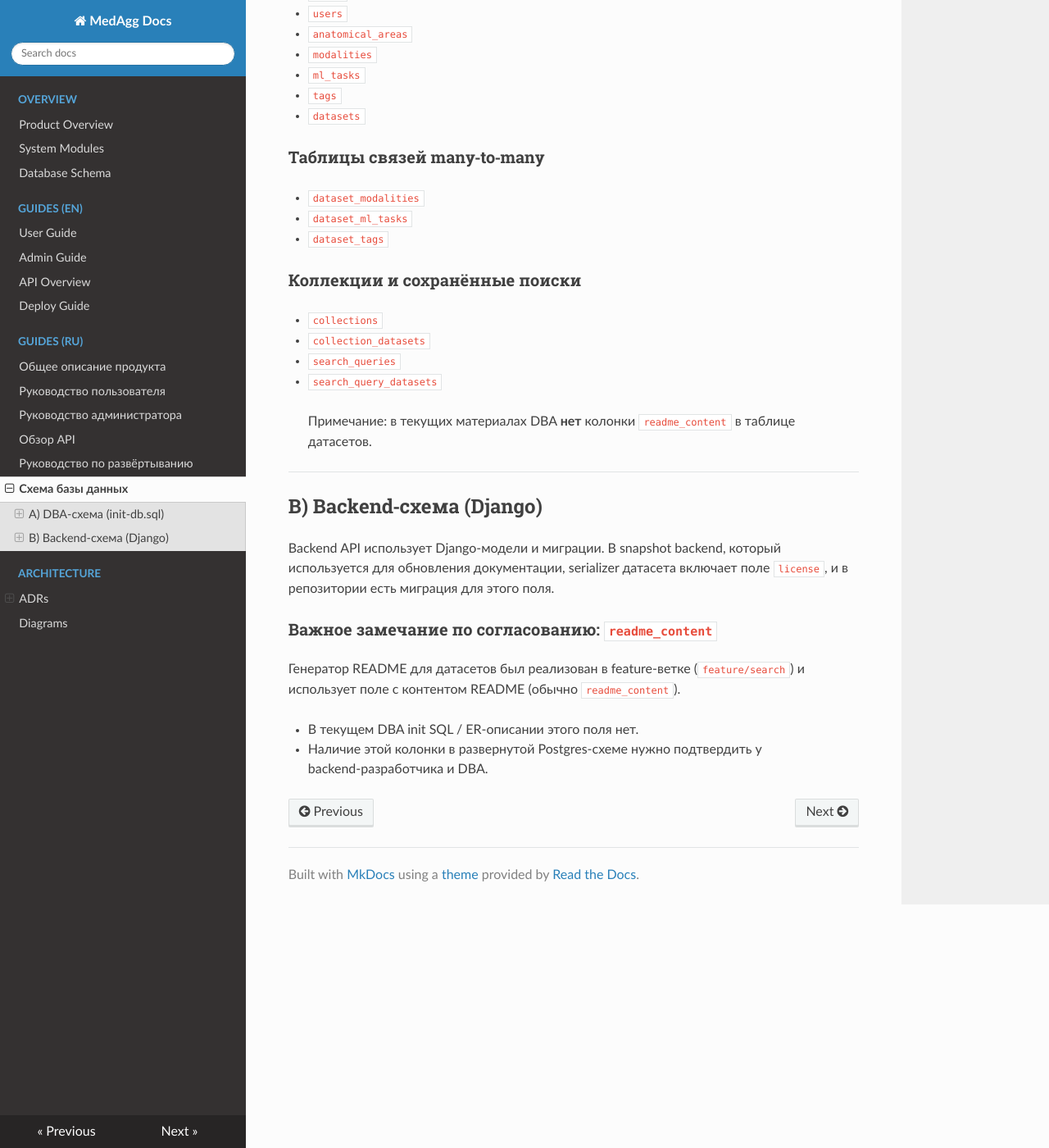
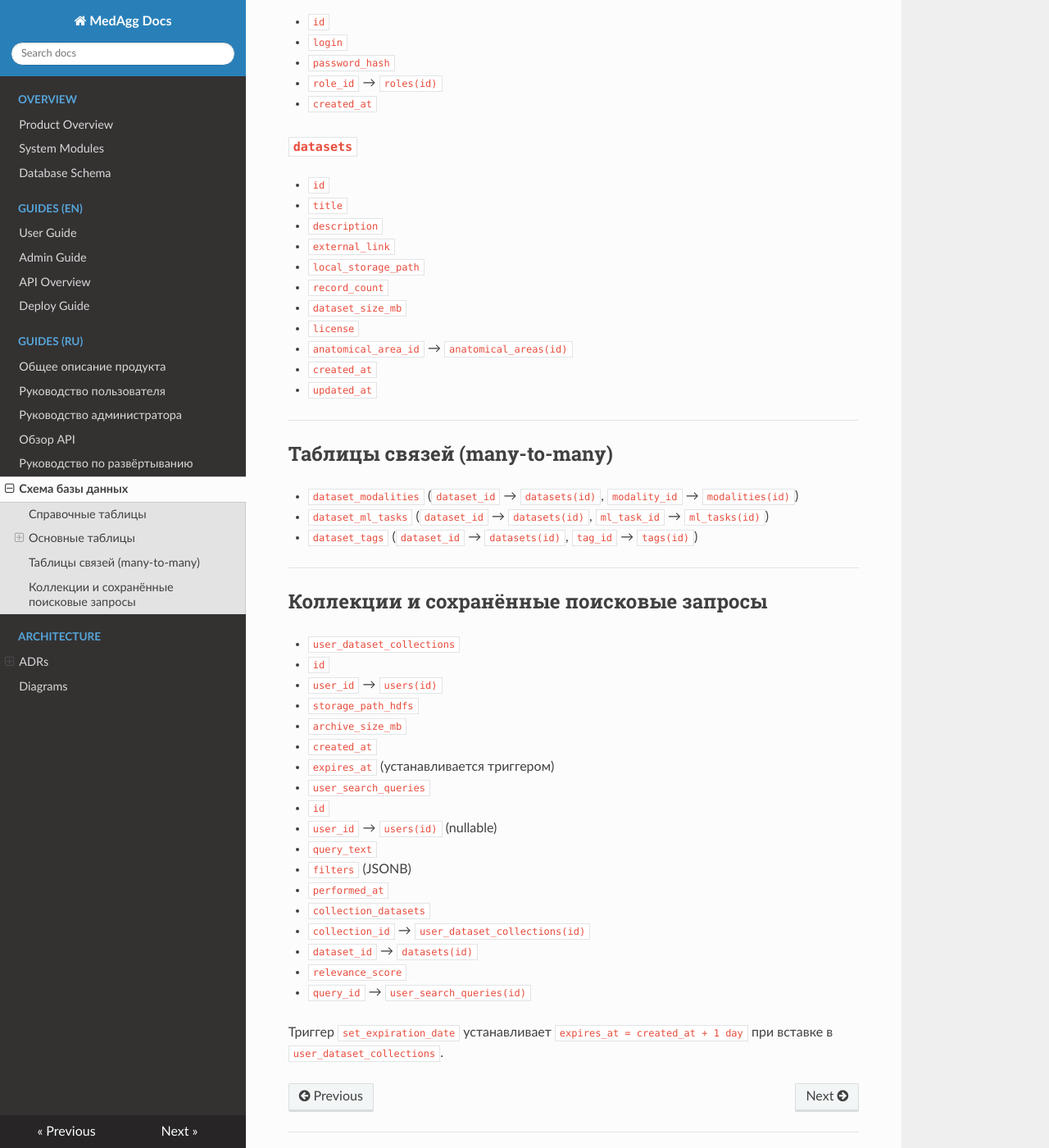
Before and after one commit to ramiro-rp/medagg-doc, an MkDocs documentation site: the page built from docs/db-schema.ru.md, in a window 1280 px wide and 1400 px high, scrolled down 629 px. Shown: the whole window at 82% size. Built offline with MkDocs 1.6.1, drawn with Linux system fonts in a browser that asks for light colours; nearby versions of some CDN libraries; some of the changed text lies outside the part shown.

Commit message:
update schema modules and checklist

```diff
--- a/docs/db-schema.ru.md
+++ b/docs/db-schema.ru.md
@@ -1,51 +1,77 @@
-# Database Schema (MVP)
+# Схема базы данных (MVP)
 
-Этот документ фиксирует схему базы данных проекта. Сейчас существуют **две версии описания схемы**:
+Этот документ отражает **текущую схему базы данных** из материалов DBA:
 
-1) **DBA init SQL / ER‑модель** (см. `init-db.sql` и документацию DBA): отдельная Postgres‑схема с таблицами `roles`, `users`, `datasets`, а также дополнительными таблицами `collections` и `search_queries`.
-
-2) **Backend (Django) модели + миграции**: backend API реализован на Django/DRF и использует свои модели и миграции (включая таблицы `django.contrib.auth`).
-
-Поскольку эти источники пока не полностью согласованы, ниже они разделены и отмечены известные расхождения.
+- `init-db.sql`
+- ER-диаграмма в `docs/diagrams/`
 
 ---
 
-## A) DBA‑схема (init-db.sql)
+## Справочные таблицы
 
-### Основные таблицы
-
-- `roles`
-- `users`
-- `anatomical_areas`
-- `modalities`
-- `ml_tasks`
-- `tags`
-- `datasets`
-
-### Таблицы связей many‑to‑many
-
-- `dataset_modalities`
-- `dataset_ml_tasks`
-- `dataset_tags`
-
-### Коллекции и сохранённые поиски
-
-- `collections`
-- `collection_datasets`
-- `search_queries`
-- `search_query_datasets`
-
-> Примечание: в текущих материалах DBA **нет** колонки `readme_content` в таблице датасетов.
+- `roles` (`id`, `name`)
+- `anatomical_areas` (`id`, `name`)
+- `modalities` (`id`, `name`)
+- `ml_tasks` (`id`, `name`)
+- `tags` (`id`, `name`)
 
 ---
 
-## B) Backend‑схема (Django)
+## Основные таблицы
 
-Backend API использует Django‑модели и миграции. В snapshot backend, который используется для обновления документации, serializer датасета включает поле `license`, и в репозитории есть миграция для этого поля.
+### `users`
 
-### Важное замечание по согласованию: `readme_content`
+- `id`
+- `login`
+- `password_hash`
+- `role_id` → `roles(id)`
+- `created_at`
 
-Генератор README для датасетов был реализован в feature‑ветке (`feature/search`) и использует поле с контентом README (обычно `readme_content`).
+### `datasets`
 
-- В текущем DBA init SQL / ER‑описании этого поля нет.
-- Наличие этой колонки в развернутой Postgres‑схеме нужно подтвердить у backend‑разработчика и DBA.
+- `id`
+- `title`
+- `description`
+- `external_link`
+- `local_storage_path`
+- `record_count`
+- `dataset_size_mb`
+- `license`
+- `anatomical_area_id` → `anatomical_areas(id)`
+- `created_at`
+- `updated_at`
+
+---
+
+## Таблицы связей (many-to-many)
+
+- `dataset_modalities` (`dataset_id` → `datasets(id)`, `modality_id` → `modalities(id)`)
+- `dataset_ml_tasks` (`dataset_id` → `datasets(id)`, `ml_task_id` → `ml_tasks(id)`)
+- `dataset_tags` (`dataset_id` → `datasets(id)`, `tag_id` → `tags(id)`)
+
+---
+
+## Коллекции и сохранённые поисковые запросы
+
+- `user_dataset_collections`
+  - `id`
+  - `user_id` → `users(id)`
+  - `storage_path_hdfs`
+  - `archive_size_mb`
+  - `created_at`
+  - `expires_at` (устанавливается триггером)
+
+- `user_search_queries`
+  - `id`
+  - `user_id` → `users(id)` (nullable)
+  - `query_text`
+  - `filters` (JSONB)
+  - `performed_at`
+
+- `collection_datasets`
+  - `collection_id` → `user_dataset_collections(id)`
+  - `dataset_id` → `datasets(id)`
+  - `relevance_score`
+  - `query_id` → `user_search_queries(id)`
+
+Триггер `set_expiration_date` устанавливает `expires_at = created_at + 1 day` при вставке в `user_dataset_collections`.
```
Also changed, not shown: docs/db-schema.md (+63 -37 lines), docs/modules.md (+29 -119 lines), docs/modules.ru.md (added, +53 -0 lines), docs/review-checklist.md (+2 -0 lines), docs/review-checklist.ru.md (+2 -0 lines).
